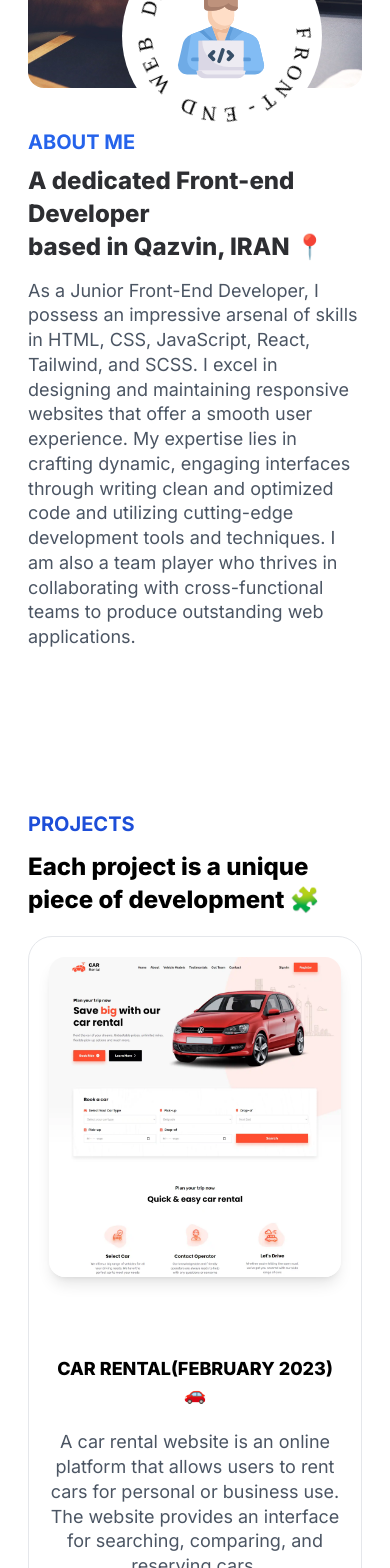
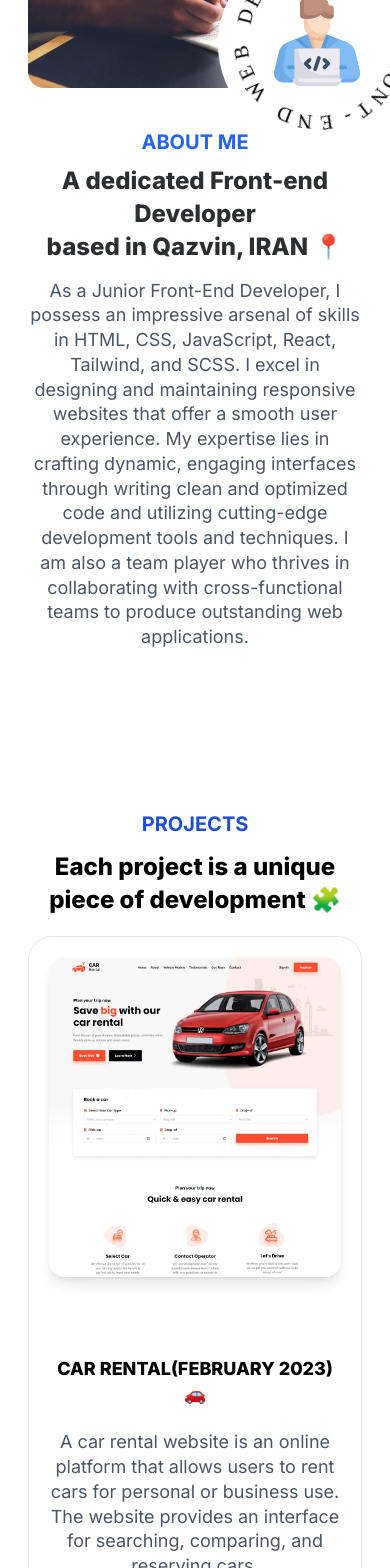
Before and after one commit to ali-reza-gh/personalweb, a Next.js app: page / in a window 390 px wide. Shown: the part 2460-4028 px from the top of the page. Built offline with nearby package versions, Linux system fonts and the light colour scheme.

Commit message:
responsiv almost done

```diff
--- a/app/component/AboutMe.jsx
+++ b/app/component/AboutMe.jsx
@@ -13,15 +13,15 @@ const AboutMe = () => {
                 <div className="lg:w-1/2 flex relative max-lg:mb-10">
                     <Image className='rounded-2xl object-cover' src={AboutMeIMG} alt='About me' width={400} height={300}/>
 
-                    <span className='absolute bottom-[-3rem] right-10 bg-white rounded-full '>
+                    <span className='absolute lg:bottom-[-3rem] max-lg:-bottom-14 max-lg:-right-14 lg:right-10 bg-white rounded-full '>
                         <Image id='svg' className="transform: rotate(3.142rad);" src={AboutMeSVG} alt='text' width={200} height={200}/>
                         <Image className='absolute bottom-14 right-14' src={programmer} alt='svg' width={90} height={90} />
                     </span>
                 </div>
                 <div className="lg:w-1/2 max-lg:max-w-sm">
-                    <h3 className="text-blue-600 text-xl font-bold mb-2 uppercase">About Me</h3>
-                    <h4 className="text-2xl text-[#2d2e32] dark:text-white mb-4 font-extrabold leading-snug">A dedicated Front-end Developer<br/> based in Qazvin, IRAN 📍</h4>
-                    <p className="text-gray-600 dark:text-gray-300 text-lg font-normal leading-snug">
+                    <h3 className="text-blue-600 text-xl font-bold mb-2 uppercase lg:text-left max-lg:text-center">About Me</h3>
+                    <h4 className="text-2xl text-[#2d2e32] dark:text-white mb-4 font-extrabold leading-snug lg:text-left max-lg:text-center">A dedicated Front-end Developer<br/> based in Qazvin, IRAN 📍</h4>
+                    <p className="text-gray-600 dark:text-gray-300 text-lg font-normal leading-snug lg:text-left max-lg:text-center">
                         As a Junior Front-End Developer, I possess an impressive arsenal of skills in HTML, CSS, JavaScript, React, Tailwind, and SCSS. I excel in designing and maintaining responsive websites that offer a smooth user experience. My expertise lies in crafting dynamic, engaging interfaces through writing clean and optimized code and utilizing cutting-edge development tools and techniques. I am also a team player who thrives in collaborating with cross-functional teams to produce outstanding web applications.
                     </p>
 
--- a/app/component/Contact.jsx
+++ b/app/component/Contact.jsx
@@ -4,8 +4,8 @@ const Contact = () => {
     return (
       <section id='Contact' className='w-full'>
         <div className='lg:max-w-5xl m-auto py-32 px-7'>
-        <h3 className="text-blue-700 text-xl font-bold mb-2 uppercase" >contact</h3>
-        <p className="text-2xl font-extrabold leading-snug">Don't be shy! Hit me up! 👇</p>
+        <h3 className="text-blue-700 text-xl font-bold mb-2 uppercase lg:text-left max-lg:text-center" >contact</h3>
+        <p className="text-2xl font-extrabold leading-snug lg:text-left max-lg:text-center">Don't be shy! Hit me up! 👇</p>
         <div className='flex lg:flex-row max-lg:flex-col px-7 max-lg:gap-16 lg:gap-32 mt-20'>
         <div className='flex gap-7 items-center'>
         <div className='shadow-lg p-2 rounded-full'>
--- a/app/component/Project.jsx
+++ b/app/component/Project.jsx
@@ -9,8 +9,8 @@ const Project = () => {
         <section id='Projects' className=' w-auto'>
             <div className='lg:max-w-5xl m-auto px-7'>
 
-            <p className="text-blue-700 text-xl font-bold mb-3 uppercase">Projects</p>
-             <h3 className='text-2xl font-extrabold leading-snug'>Each project is a unique piece of development 🧩</h3>
+            <p className="text-blue-700 text-xl font-bold mb-3 uppercase lg:text-left max-lg:text-center">Projects</p>
+             <h3 className='text-2xl font-extrabold leading-snug lg:text-left max-lg:text-center'>Each project is a unique piece of development 🧩</h3>
              {data.map((i)=>{
                  return (
                      <Cart key={i.id} {...i}/>
```
